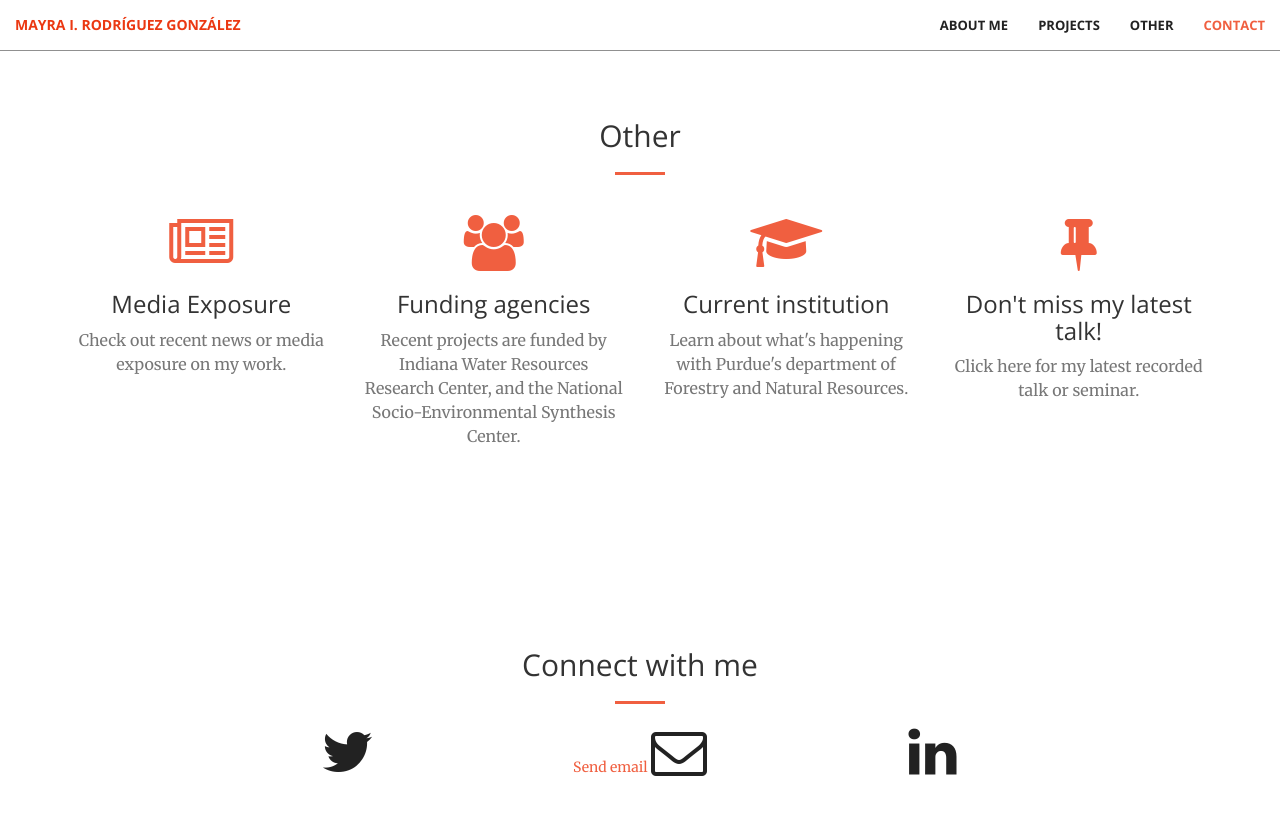
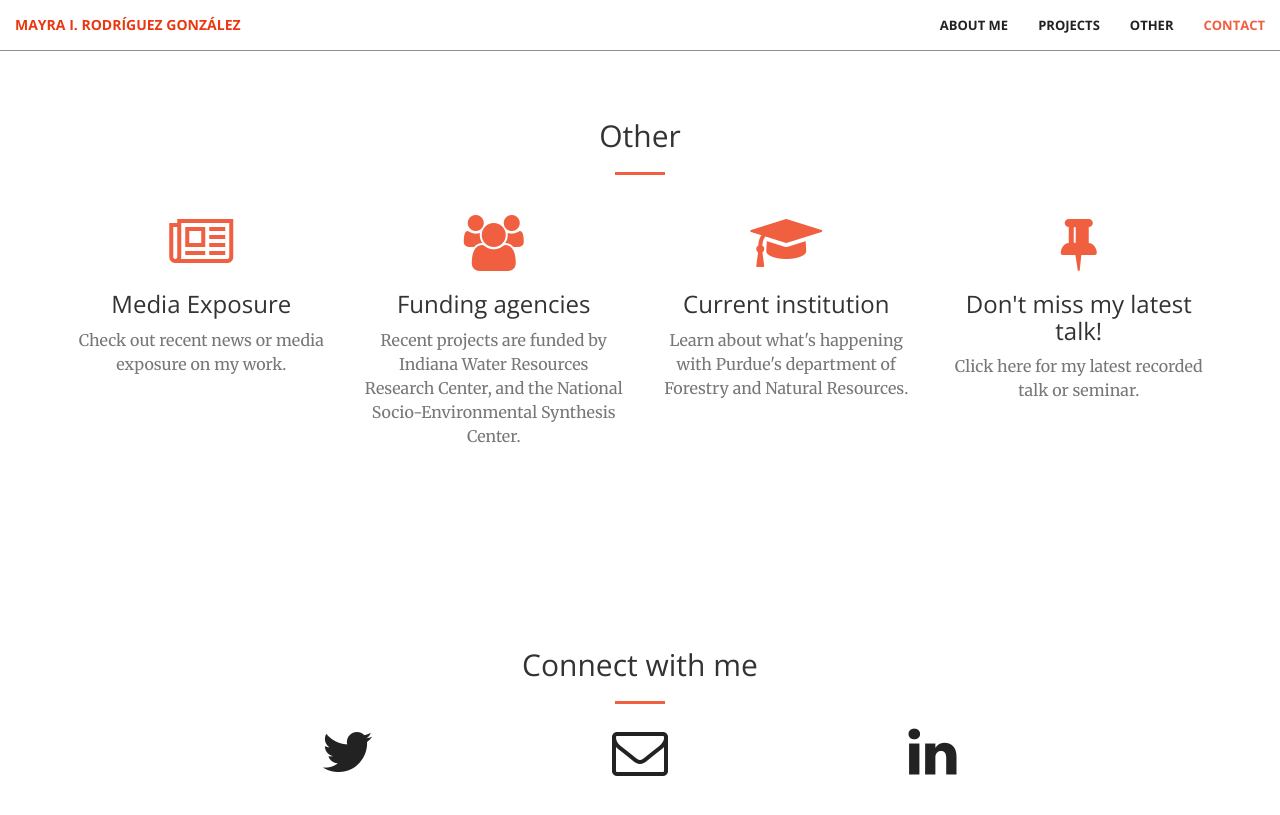
Before and after one commit to RodriguezMayraI/RodriguezMayraI.github.io, a Jekyll site: the page built from index.html, in a window 1280 px wide and 900 px high, scrolled down 2057 px. Shown: the top 815 px of the window. Built offline with Jekyll 4.4.1, drawn with Linux system fonts in a browser that asks for light colours.

Commit message:
Update contact.html

```diff
--- a/_includes/contact.html
+++ b/_includes/contact.html
@@ -7,19 +7,19 @@
                 <p></p>
             </div>
         <div class="col-lg-2 col-lg-offset-2 text-center">
-            <a href="https://twitter.com/RodriguezMayraI">
+            <a href="https://twitter.com/RodriguezMayraI" target="_blank">
                 <i class="fa fa-twitter fa-3x wow bounceIn" data-wow-delay=".1s"></i>
                 <p>{{ site.twitter_username }}</p>
             </a>
         </div>
         <div class="col-lg-2 col-lg-offset-1 text-center">
-            <a href="mailto:someone@example.com">Send email</a>
+            <a href="mailto:someone@example.com" target="_blank">
             <i class="fa fa-envelope-o fa-3x wow bounceIn" data-wow-delay=".1s"></i>
                 <p>{{ site.email }}</p>
             </a>
         </div>
         <div class="col-lg-2 col-lg-offset-1 text-center">
-            <a href="https://www.linkedin.com/in/rodriguezmayrai/">
+            <a href="https://www.linkedin.com/in/rodriguezmayrai/" target="_blank">
             <i class="fa fa-linkedin fa-3x wow bounceIn" data-wow-delay=".1s"></i>
                 <p>{{ site.github_username }}</p>
             </a>
```
